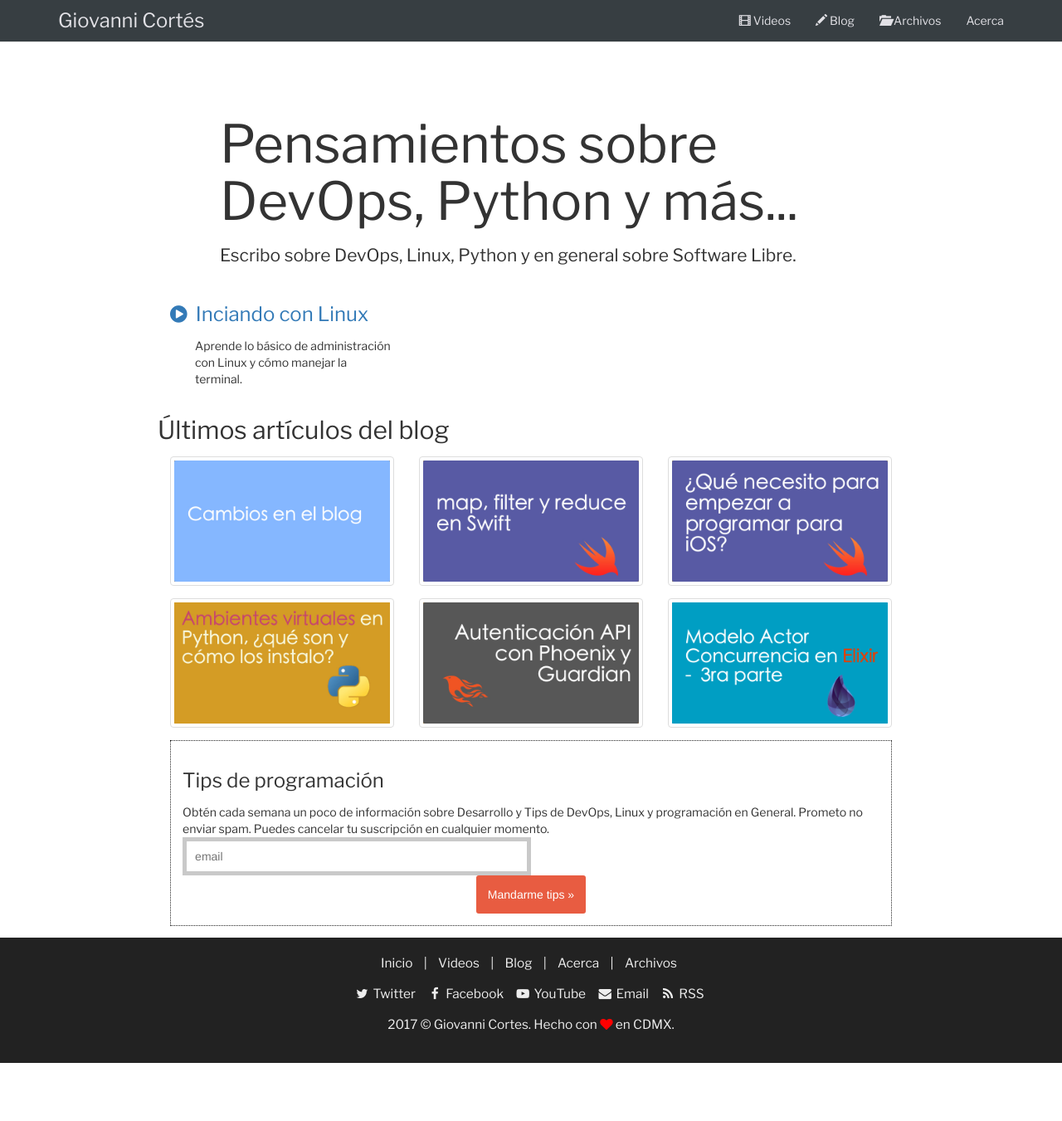
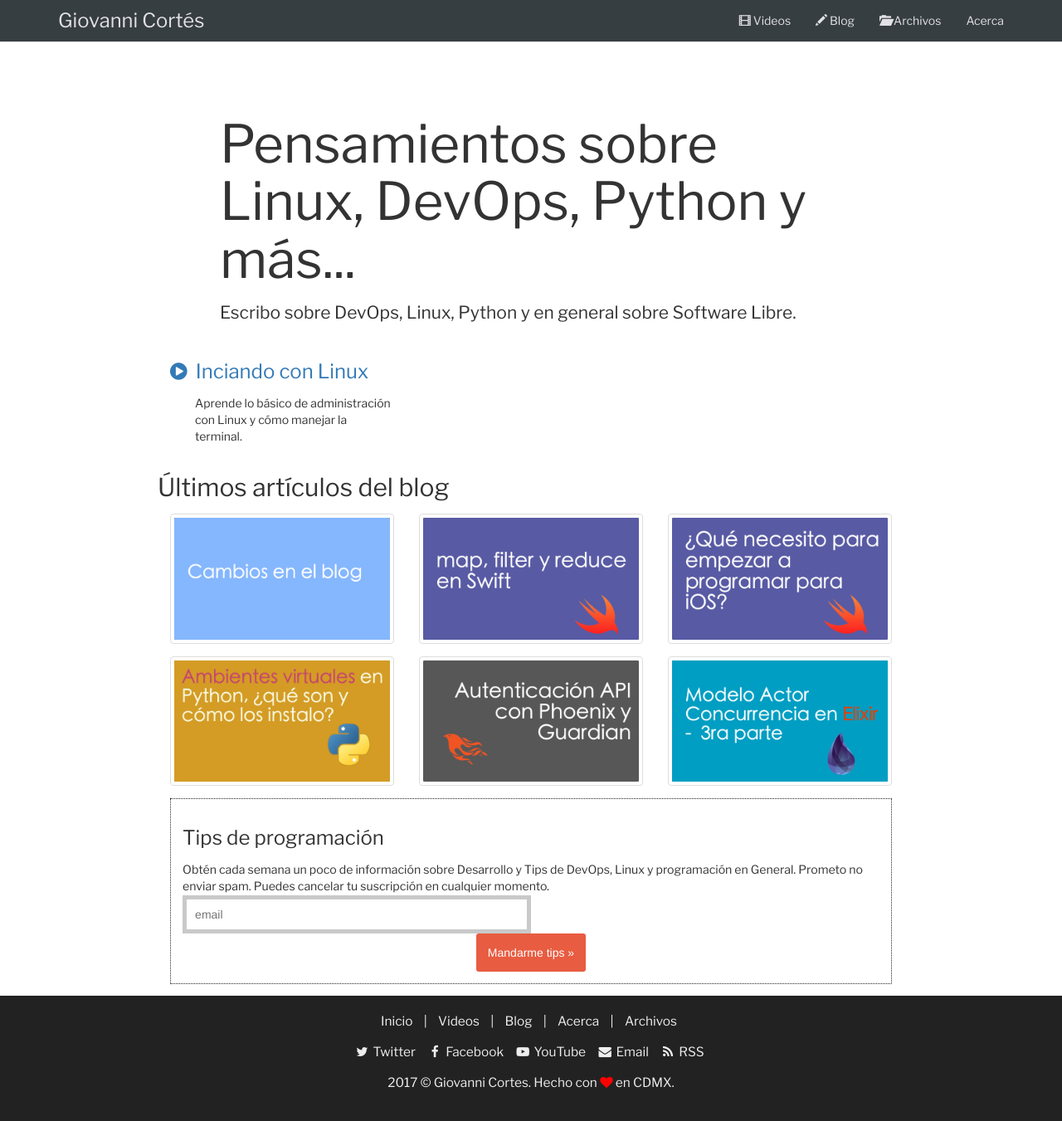
Before and after one commit to Gidrek/giovannicortes_old, a Jekyll site: the page built from index.html, in a window 1280 px wide. Shown: the whole page at 83% size. Built offline with Jekyll 4.4.1, drawn with Linux system fonts in a browser that asks for light colours; some web fonts are replaced; comment, search, counter and statistics services are not loaded; before the commit the page ends 1281 px from its top, so only the background shows below that.

Commit message:
Changed title

```diff
--- a/_config.yml
+++ b/_config.yml
@@ -17,7 +17,7 @@
 site_autor: Giovanni Cortes
 email: me@giovannicortes.com
 description: > # this means to ignore newlines until "baseurl:"
-  Aprende Elixir, iOS, Python, Phoenix. Lleva tus desarrollos al siguiente nivel.
+  Pensamientos sobre Linux, DevOps, Python y más...
 baseurl: "" # the subpath of your site, e.g. /blog
 url: "https://giovannicortes.com" # the base hostname & protocol for your site, e.g. http://example.com
 twitter_username: giovanni_cortes
--- a/index.html
+++ b/index.html
@@ -1,11 +1,11 @@
 ---
 layout: default
-title: Pensamientos sobre DevOps, Python y más...
+title: Pensamientos sobre Linux, DevOps, Python y más...
 ---
 <div class="index-wrapper">
 
     <div class="jumbotron">
-        <h1>Pensamientos sobre DevOps, Python y más...</h1>
+        <h1>Pensamientos sobre Linux, DevOps, Python y más...</h1>
 
         <p>
             Escribo sobre DevOps, Linux, Python y en general sobre Software Libre.
```
